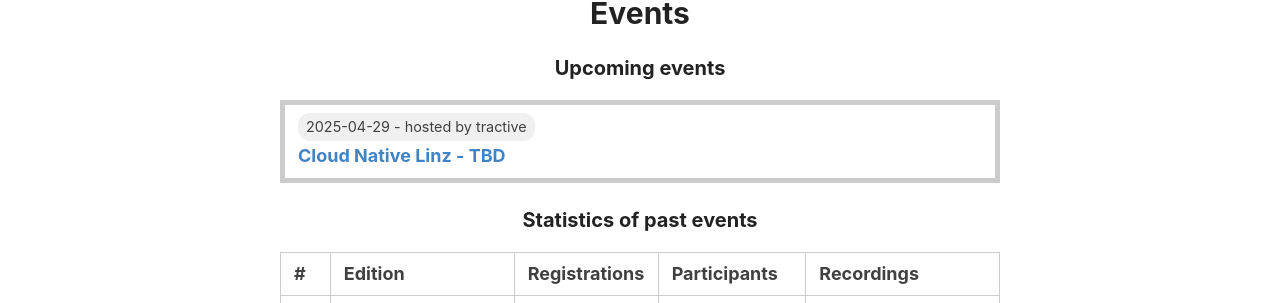
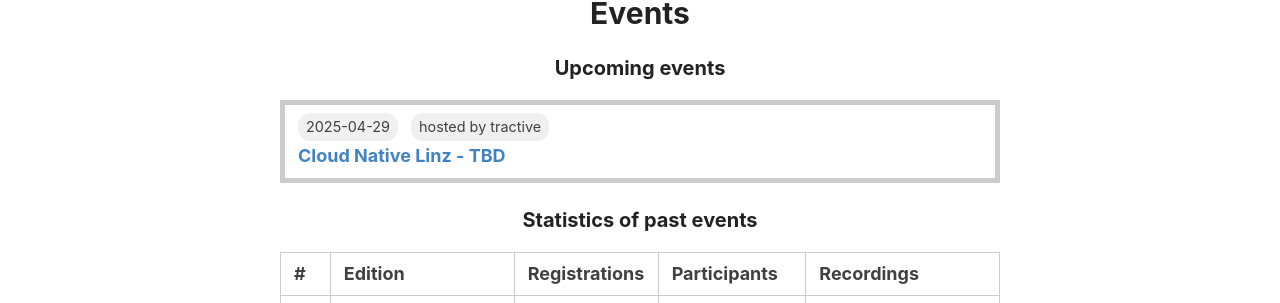
Before and after one commit to CloudNativeLinz/cloudnativelinz.github.io, a Jekyll site: the page built from _pages/events.md, in a window 1280 px wide. Shown: the part 200-503 px from the top of the page. Built offline with Jekyll 4.4.1, drawn with Linux system fonts in a browser that asks for light colours; some of the changed lines change nothing that is shown.

Commit message:
Update events page to also show today's events

```diff
--- a/_layouts/default.html
+++ b/_layouts/default.html
@@ -34,7 +34,7 @@
               <a href="{{ site.baseurl }}/join">Join us!</a>
               <a href="{{ site.baseurl }}/speaker-info">Speaker Info</a>
               <a href="{{ site.baseurl }}/slides">Slides & Content</a>
-              <a href="{{ site.baseurl }}/statistics">Events</a>
+              <a href="{{ site.baseurl }}/events">Events</a>
               <a href="{{ site.baseurl }}/random-number-generator">🎲</a>
               <!--
               <a href="{{ site.baseurl }}/search">Search</a>
--- a/_pages/statistics.md
+++ b/_pages/events.md
@@ -1,7 +1,7 @@
 ---
 layout: page
 title: Events
-permalink: /statistics/
+permalink: /events/
 ---
 
 <style>
@@ -17,13 +17,37 @@
     text-align: center; /* Center align text horizontally */
     vertical-align: middle; /* Center align text vertically */
   }
+  .today-event {
+    background-color: #e6f3ff;
+    border-left: 4px solid #0066cc;
+    padding: 10px;
+    margin: 5px 0;
+  }
+  .today-label {
+    display: inline-block;
+    padding: 2px 8px;
+    margin-right: 8px;
+    background-color: #0066cc;
+    color: white;
+    border-radius: 12px;
+    font-size: 0.8em;
+    font-weight: bold;
+  }
+  .host-label {
+    display: inline-block;
+    padding: 2px 8px;
+    margin-right: 8px;
+    background-color: #f0f0f0;
+    border-radius: 12px;
+    font-size: 0.8em;
+  }
 </style>
 
 {% assign upcoming_events = false %}
 {% for event in site.data.events %}
   {% assign event_date = event.date | date: "%Y-%m-%d" %}
   {% assign today = site.time | date: "%Y-%m-%d" %}
-  {% if event_date > today %}
+  {% if event_date >= today %}
     {% assign upcoming_events = true %}
     {% break %}
   {% endif %}
@@ -35,14 +59,18 @@
   {% for event in site.data.events %}
     {% assign event_date = event.date | date: "%Y-%m-%d" %}
     {% assign today = site.time | date: "%Y-%m-%d" %}
-    {% if event_date > today %}
-      <tr>
+    {% if event_date >= today %}
+      <tr {% if event_date == today %}class="today-event"{% endif %}>
         <td>
-          <span class="date-label">{{ event.date }}
+          {% if event_date == today %}
+            <span class="today-label">TODAY</span>
+          {% else %}
+            <span class="date-label">{{ event.date }}</span>
+          {% endif %}
           {% if !event.host || event.host != "" %}
-          - hosted by {{ event.host }}
+            <span class="host-label">hosted by {{ event.host }}</span>
           {% endif %}
-          </span><br>
+          <br>
           <strong><a href="{{ event.event_link }}">{{ event.edition }}</a></strong>
         </td>
       </tr>
```
